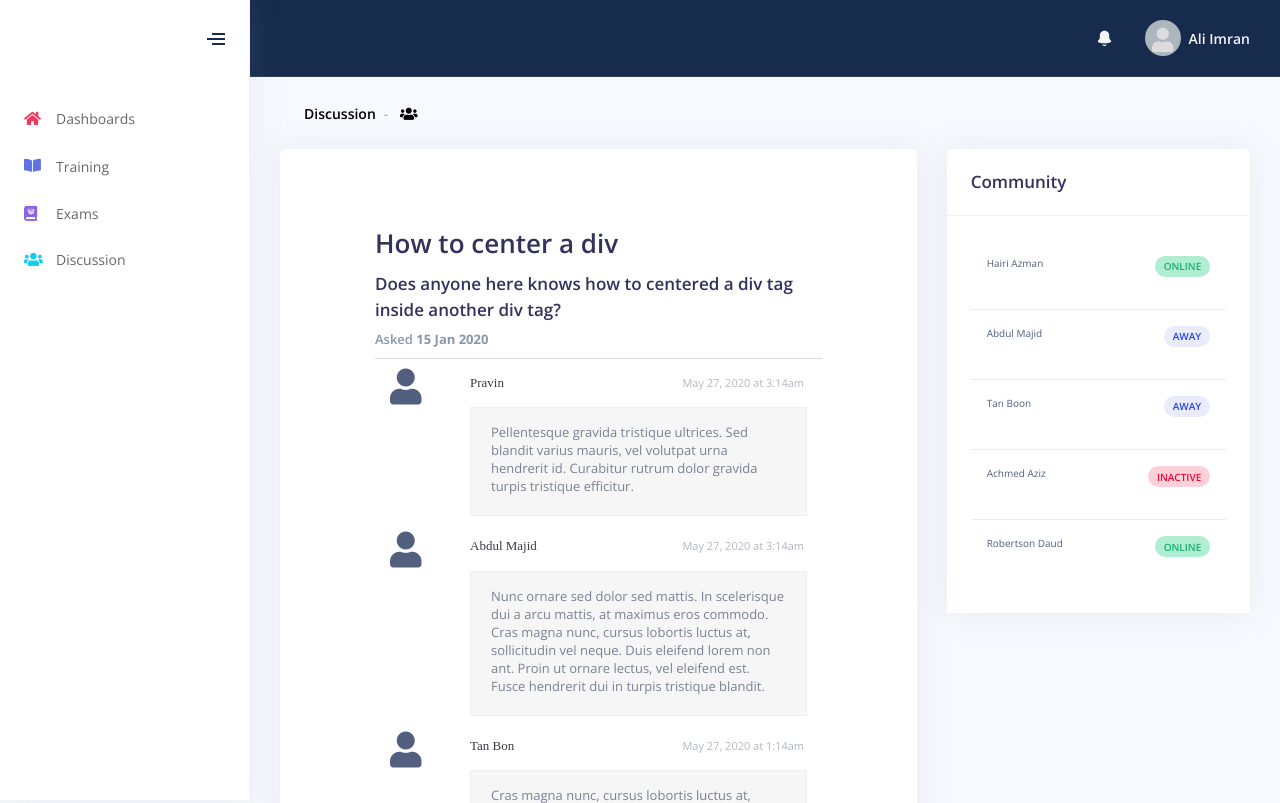
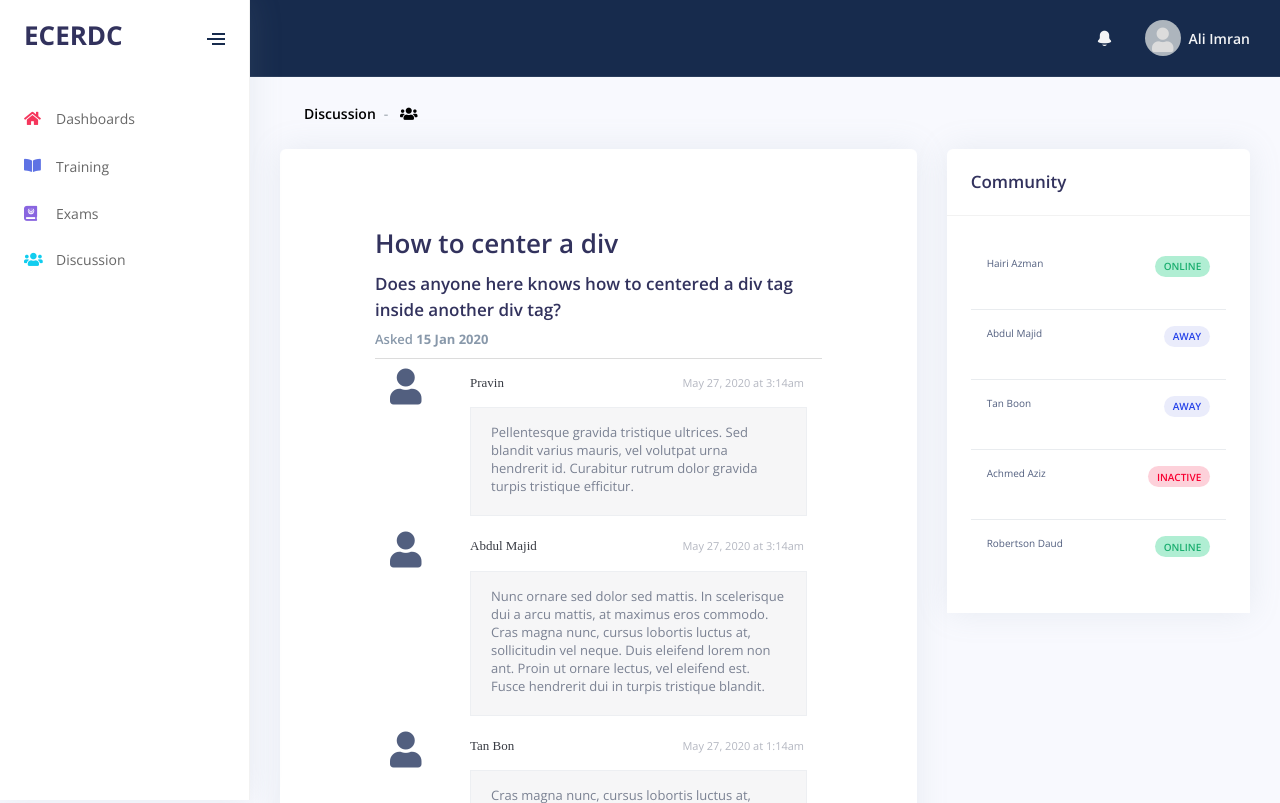
Before and after one commit to QuantMis/elearning, a Django app: page /discussion/ in a window 1280 px wide. Shown: the top 803 px of the page. Run offline with Django 3.2, Linux system fonts and the light colour scheme; style sheets or scripts are compiled from the project's sources; some libraries are stand-ins or nearby versions.

Commit message:
Update sidebar-inner.html

```diff
--- a/core/templates/includes/sidebar-inner.html
+++ b/core/templates/includes/sidebar-inner.html
@@ -6,6 +6,9 @@
 <div class="scrollbar-inner">
     <!-- Brand -->
     <div class="sidenav-header  d-flex  align-items-center">
+                <a class="navbar-brand" href="/">
+            <h1><b>ECERDC</b></h1>
+            </a>
 
         <div class=" ml-auto ">
             <!-- Sidenav toggler -->
```
